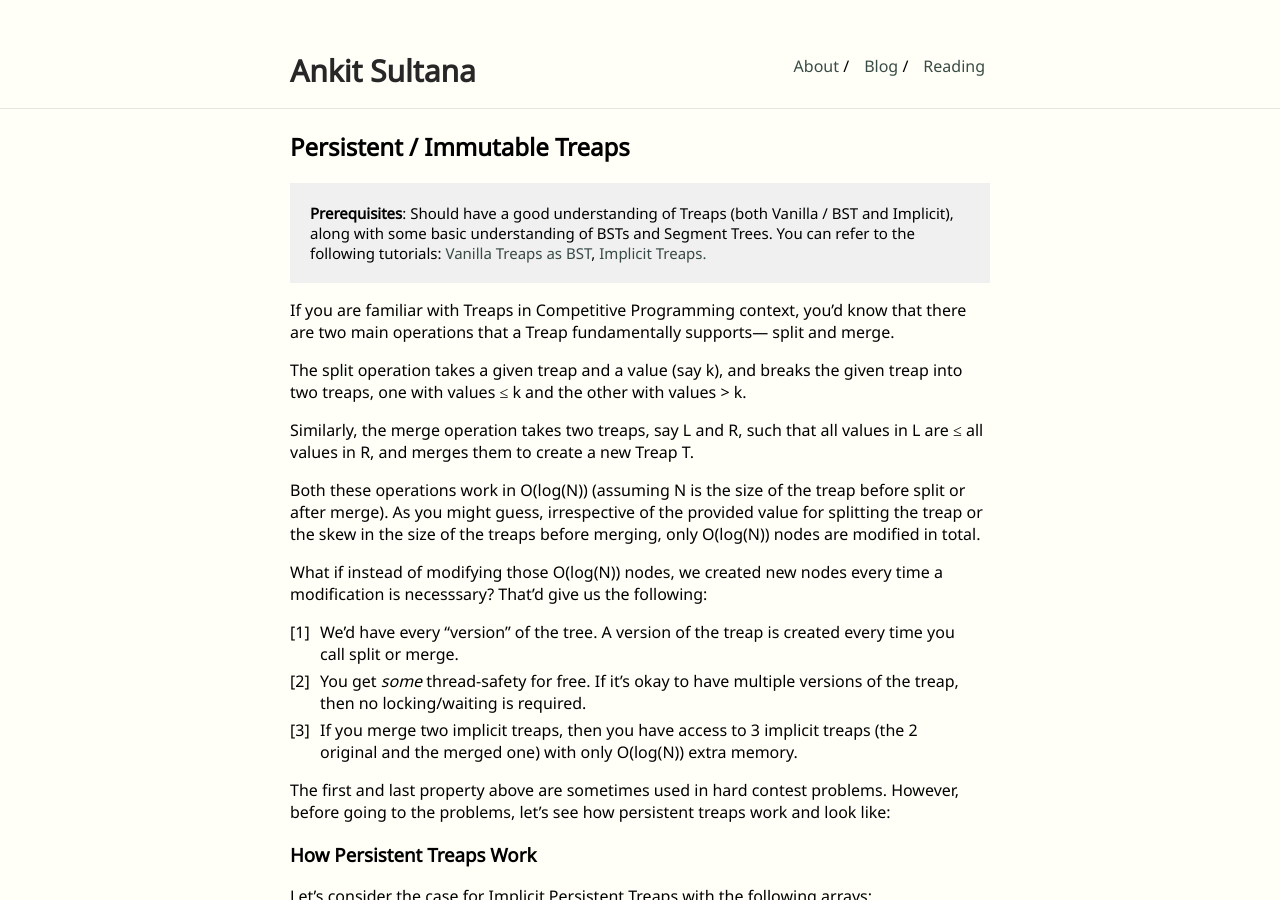
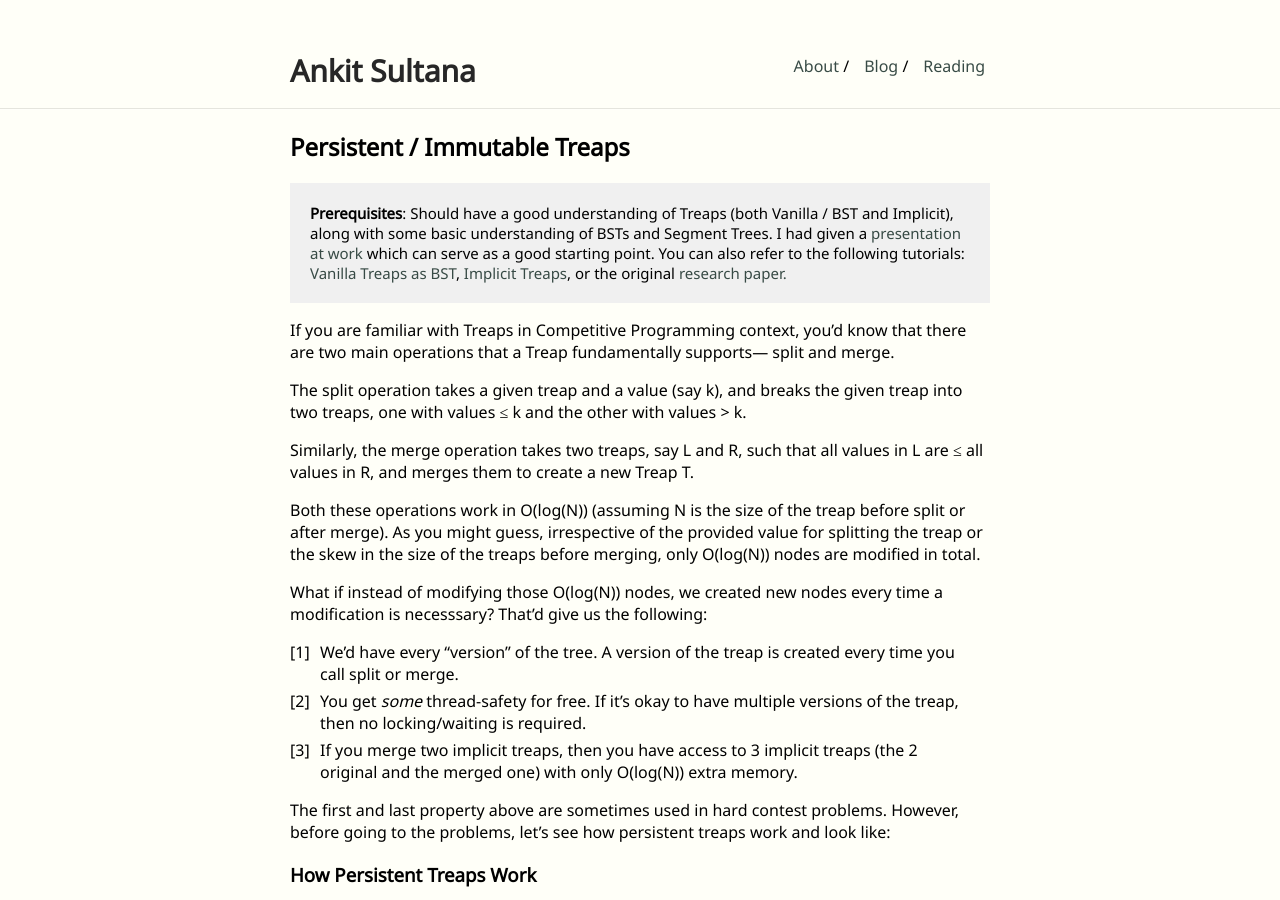
Before and after one commit to ankitsultana/ankitsultana.github.io, a Jekyll site: the page built from _posts/2021-03-29-persistent-treaps.markdown, in a window 1280 px wide and 900 px high. Built offline with Jekyll 4.4.1, drawn with Linux system fonts in a browser that asks for light colours.

Commit message:
Add link to slides in prereq

```diff
--- a/_posts/2021-03-29-persistent-treaps.markdown
+++ b/_posts/2021-03-29-persistent-treaps.markdown
@@ -9,8 +9,10 @@ blog_post: true
 
 <div class="callout">
 <b>Prerequisites</b>: Should have a good understanding of Treaps (both Vanilla / BST  and Implicit), along with some basic understanding of BSTs and Segment Trees.
-You can refer to the following tutorials: <a href="https://tanujkhattar.wordpress.com/2016/01/10/treaps-one-tree-to-rule-em-all-part-1/">Vanilla Treaps as BST</a>,
-<a href="https://tanujkhattar.wordpress.com/2016/01/10/treaps-one-tree-to-rule-em-all-part-2/">Implicit Treaps.</a>
+I had given a <a href="https://slides.com/ankitsultana/persistent-treaps">presentation at work</a> which can serve as a good starting point.
+You can also refer to the following tutorials: <a href="https://tanujkhattar.wordpress.com/2016/01/10/treaps-one-tree-to-rule-em-all-part-1/">Vanilla Treaps as BST</a>,
+<a href="https://tanujkhattar.wordpress.com/2016/01/10/treaps-one-tree-to-rule-em-all-part-2/">Implicit Treaps</a>,
+or the original <a href="https://faculty.washington.edu/aragon/pubs/rst89.pdf">research paper.</a>
 </div>
 
 If you are familiar with Treaps in Competitive Programming context, you'd know that there are two main operations that a Treap
```
